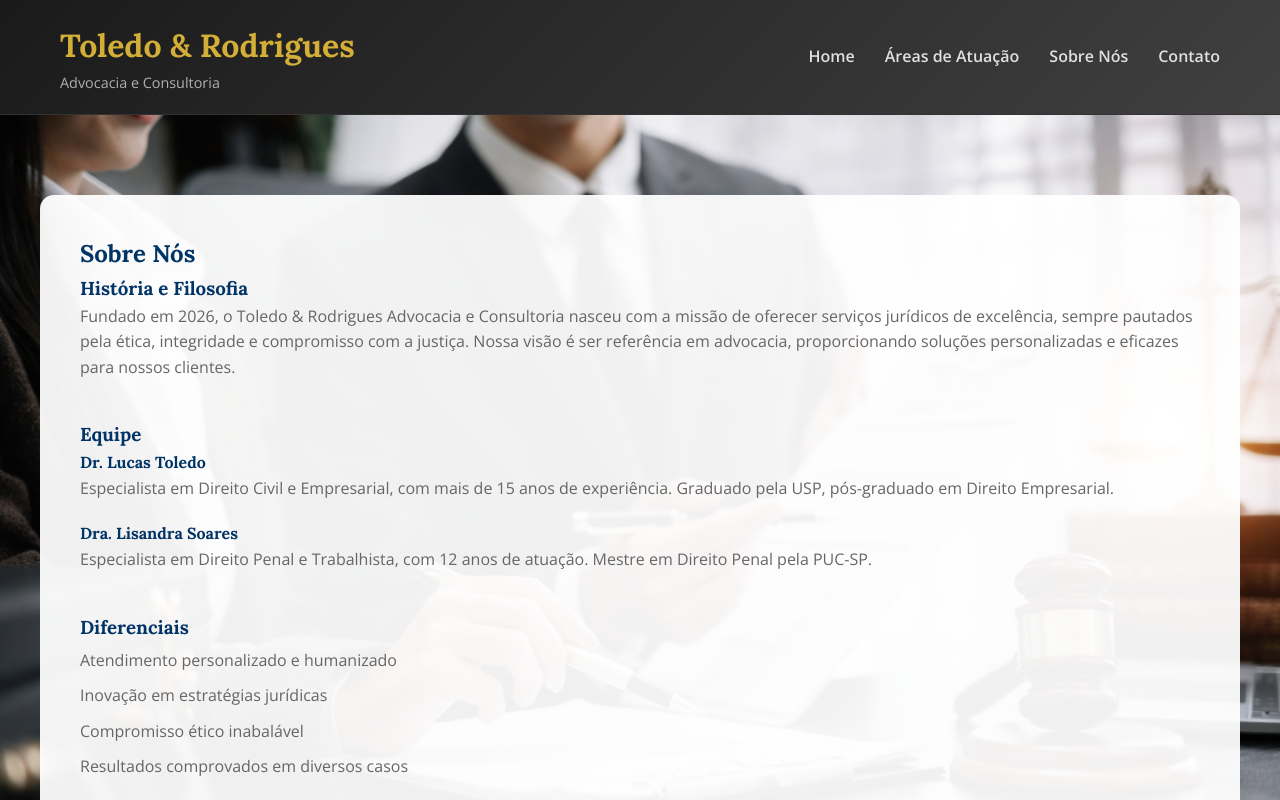
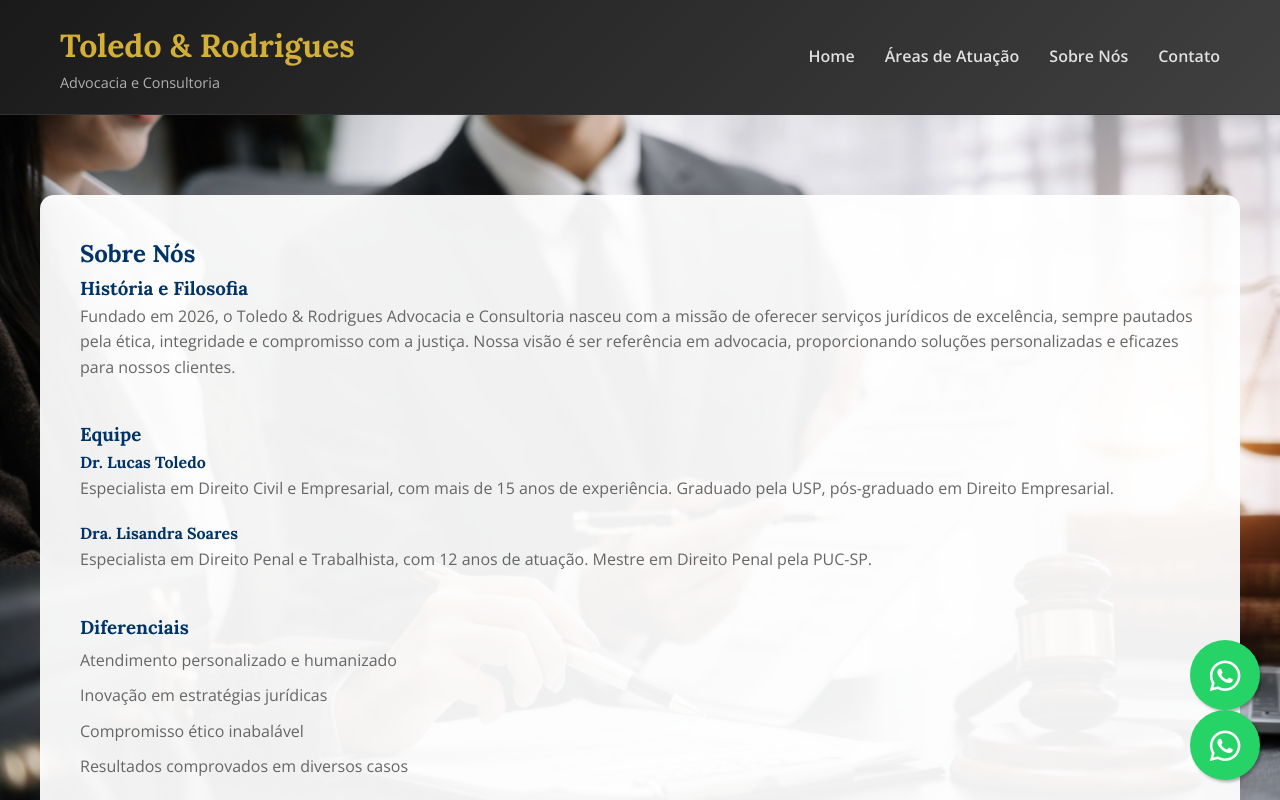
Before and after one commit to rezendelucas85-del/Toledo-Rodrigues-advocacia, a website: page sobre.html in a window 1280 px wide. Shown: the top 800 px of the page. Drawn offline with nearby package versions, Linux system fonts and the light colour scheme.

Commit message:
whatsapp

```diff
--- a/sobre.html
+++ b/sobre.html
@@ -5,6 +5,7 @@
     <meta name="viewport" content="width=device-width, initial-scale=1.0">
     <title>Sobre Nós - Toledo & Rodrigues</title>
     <link href="https://fonts.googleapis.com/css2?family=Lora:wght@400;700&family=Open+Sans:wght@300;400;600&display=swap" rel="stylesheet">
+    <link rel="stylesheet" href="https://cdnjs.cloudflare.com/ajax/libs/font-awesome/6.0.0/css/all.min.css">
     <link rel="stylesheet" href="styles.css">
 </head>
 <body>
@@ -61,5 +62,15 @@
             <p>Contatos: Lucas Toledo - (21) 99811-0071 | lucaseduardomg@gmail.com<br>Lisandra Soares - (31) 99111-4840 | Lsdiligencias@gmail.com</p>
         </div>
     </footer>
+
+    <!-- Botões flutuantes do WhatsApp -->
+    <a href="https://wa.me/5521998110071" class="whatsapp-float whatsapp-lucas" target="_blank">
+        <i class="fab fa-whatsapp"></i>
+        <span>Dr. Lucas</span>
+    </a>
+    <a href="https://wa.me/5531991114840" class="whatsapp-float whatsapp-lisandra" target="_blank">
+        <i class="fab fa-whatsapp"></i>
+        <span>Dra. Lisandra</span>
+    </a>
 </body>
 </html>
--- a/styles.css
+++ b/styles.css
@@ -321,3 +321,67 @@ button:hover {
         grid-template-columns: 1fr;
     }
 }
+
+/* Botões flutuantes do WhatsApp */
+.whatsapp-float {
+    position: fixed;
+    bottom: 20px;
+    right: 20px;
+    width: 60px;
+    height: 60px;
+    background-color: #25D366;
+    color: white;
+    border-radius: 50%;
+    text-align: center;
+    font-size: 30px;
+    box-shadow: 2px 2px 3px rgba(0,0,0,0.3);
+    transition: all 0.3s ease;
+    z-index: 1000;
+    display: flex;
+    align-items: center;
+    justify-content: center;
+    text-decoration: none;
+}
+
+.whatsapp-float:hover {
+    background-color: #128C7E;
+    transform: scale(1.1);
+}
+
+.whatsapp-float i {
+    font-size: 30px;
+}
+
+.whatsapp-float span {
+    display: none;
+}
+
+.whatsapp-lucas {
+    bottom: 90px;
+}
+
+.whatsapp-lisandra {
+    bottom: 20px;
+}
+
+@media (min-width: 768px) {
+    .whatsapp-float {
+        width: 70px;
+        height: 70px;
+        font-size: 35px;
+    }
+    .whatsapp-float i {
+        font-size: 35px;
+    }
+    .whatsapp-float:hover span {
+        display: inline;
+        position: absolute;
+        right: 80px;
+        background-color: #25D366;
+        color: white;
+        padding: 5px 10px;
+        border-radius: 5px;
+        font-size: 14px;
+        white-space: nowrap;
+    }
+}
```
Also changed, not shown: areas.html (+11 -0 lines), contato.html (+11 -0 lines), index.html (+11 -0 lines).
